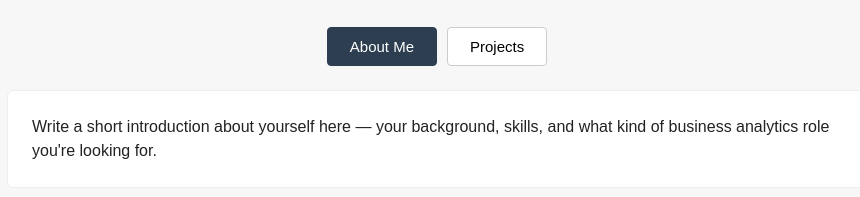
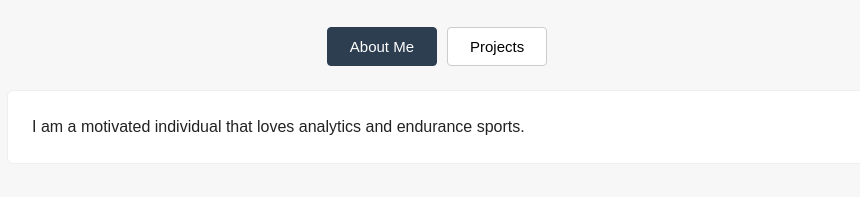
Before and after one commit to AlekBlain-Rogers/AlekBlain-Rogers.github.io, a plain HTML site: page index.html in a window 1280 px wide. Shown: the part 271-468 px from the top of the page, without its empty margins (203-1063 px from the left). Drawn offline with Linux system fonts and the light colour scheme.

Commit message:
Update personal introduction in about section

```diff
--- a/index.html
+++ b/index.html
@@ -172,8 +172,7 @@
       <div id="about" class="tab-content active">
         <div class="panel">
           <p>
-            Write a short introduction about yourself here — your background,
-            skills, and what kind of business analytics role you're looking for.
+            I am a motivated individual that loves analytics and endurance sports.
           </p>
         </div>
       </div>
```
